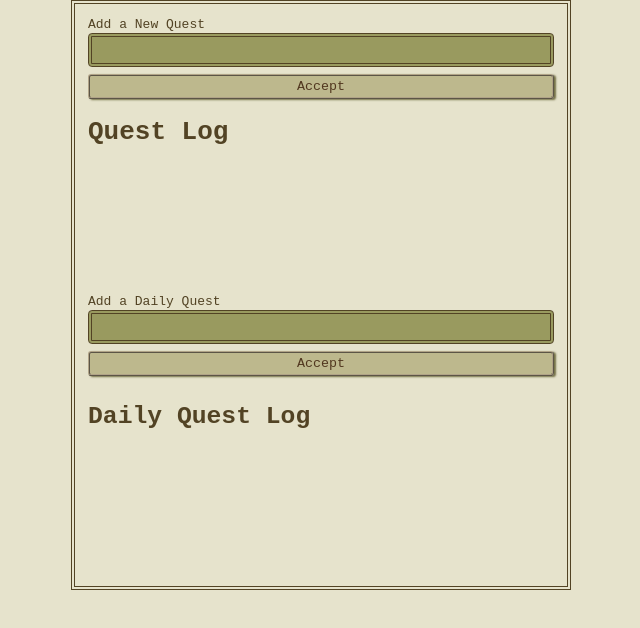
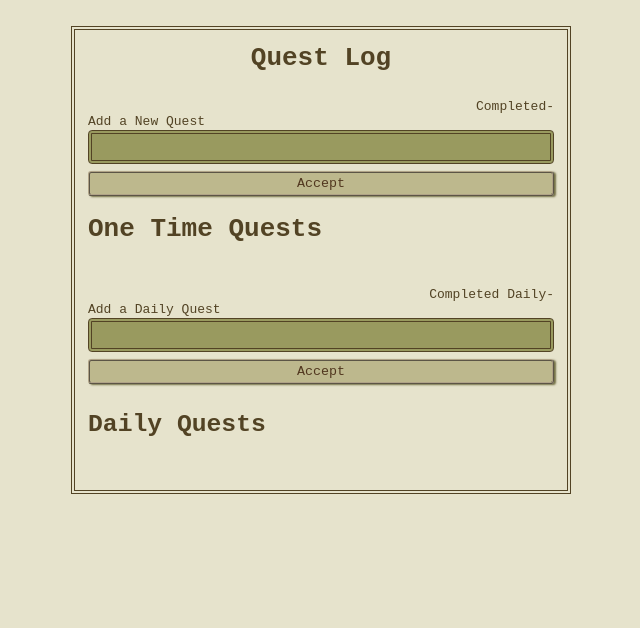
Before and after one commit to Solahks/To-Do, a React (Vite) app: page / in a window 1280 px wide. Shown: the top 628 px of the page, without its empty margins (319-959 px from the left). Built offline with nearby package versions, Linux system fonts and the light colour scheme.

Commit message:
Quest App Updates
-added sections for totaling completed quests
-starting working on a changing page intro
-slight styling changes

```diff
--- a/src/App.jsx
+++ b/src/App.jsx
@@ -1,4 +1,4 @@
-import { useState } from "react";
+import { useState, useRef } from "react";
 import "./styles.css";
 
 export default function App() {
@@ -6,6 +6,7 @@ export default function App() {
   const [newDaily, setNewDaily] = useState("");
   const [tasks, setTasks] = useState([]);
   const [dailys, setDailys] = useState([]);
+  const [name, setName] = useState(localStorage.getItem('name') || '');
 
   function handleSubmit(e) {
     e.preventDefault();
@@ -63,8 +64,17 @@ export default function App() {
     })
   }
 
+//   function setUserName() {
+//     const myName = prompt('Welcome Adventurer!  What is your name?');
+//     if (myName) {
+//     localStorage.setItem('name', myName);
+//     setName(myName);}
+// };
+
   return (
     <>
+    <header>Quest Log</header>
+      <div id="completeQuest">Completed-  </div>
       <form onSubmit={handleSubmit} className="new-quest-form">
         <div className="form-row">
           <label htmlFor="quest">Add a New Quest</label>
@@ -77,7 +87,7 @@ export default function App() {
         </div>
         <button className="btn">Accept</button>
       </form>
-      <h1 className="Header">Quest Log</h1>
+      <h1 className="Header">One Time Quests</h1>
       <ul className="list">
         {tasks.map((task) => {
           return (
@@ -89,6 +99,7 @@ export default function App() {
           );
         })}
       </ul>
+      <div id="completeDaily">Completed Daily-  </div>
       <form onSubmit={handleDailySubmit} className="new-daily-form">
         <div className="daily-form-row">
           <label htmlFor="daily">Add a Daily Quest</label>
@@ -101,7 +112,7 @@ export default function App() {
         </div>
         <button className="btn dailyBtn">Accept</button>
       </form>
-      <h2 className="daily-header"> Daily Quest Log</h2>
+      <h2 className="daily-header"> Daily Quests</h2>
       <ul className="dailyList">
         {dailys.map((daily) => {
           return (
--- a/src/styles.css
+++ b/src/styles.css
@@ -11,7 +11,22 @@
     border-style:double;
     border-color:hsl(41, 39%, 23%);
     padding: 1rem;
-    margin: 0 auto;
+    margin: 2rem auto;
+  }
+
+  header {
+    text-align: center;
+    font-size: 2rem;
+    font-weight:bolder;
+    margin-bottom: 2rem;
+  }
+
+  #completeQuest {
+    text-align:right;
+  }
+
+  #completeDaily {
+    text-align:right;
   }
 
   .new-quest-form {
@@ -132,7 +147,7 @@
     margin: 0;
     padding: 0;
     margin-left: 1rem;
-    margin-bottom: 10rem;
+    margin-bottom: 2rem;
     list-style:none;
   }
 
@@ -177,7 +192,7 @@
     margin: 0;
     padding: 0;
     margin-left: 1rem;
-    margin-bottom: 10rem;
+    margin-bottom: 2rem;
     list-style: none;
   }
 
```
